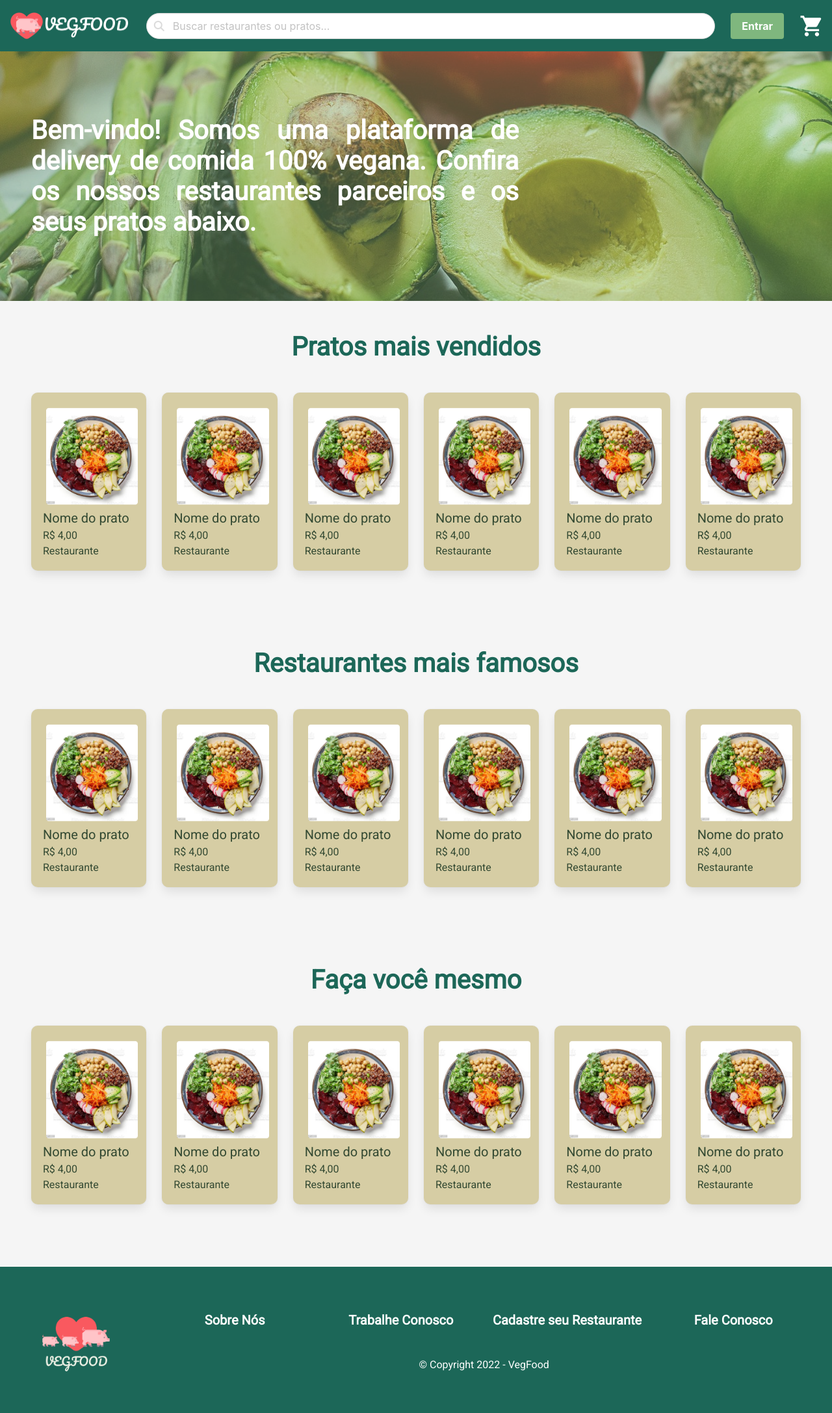
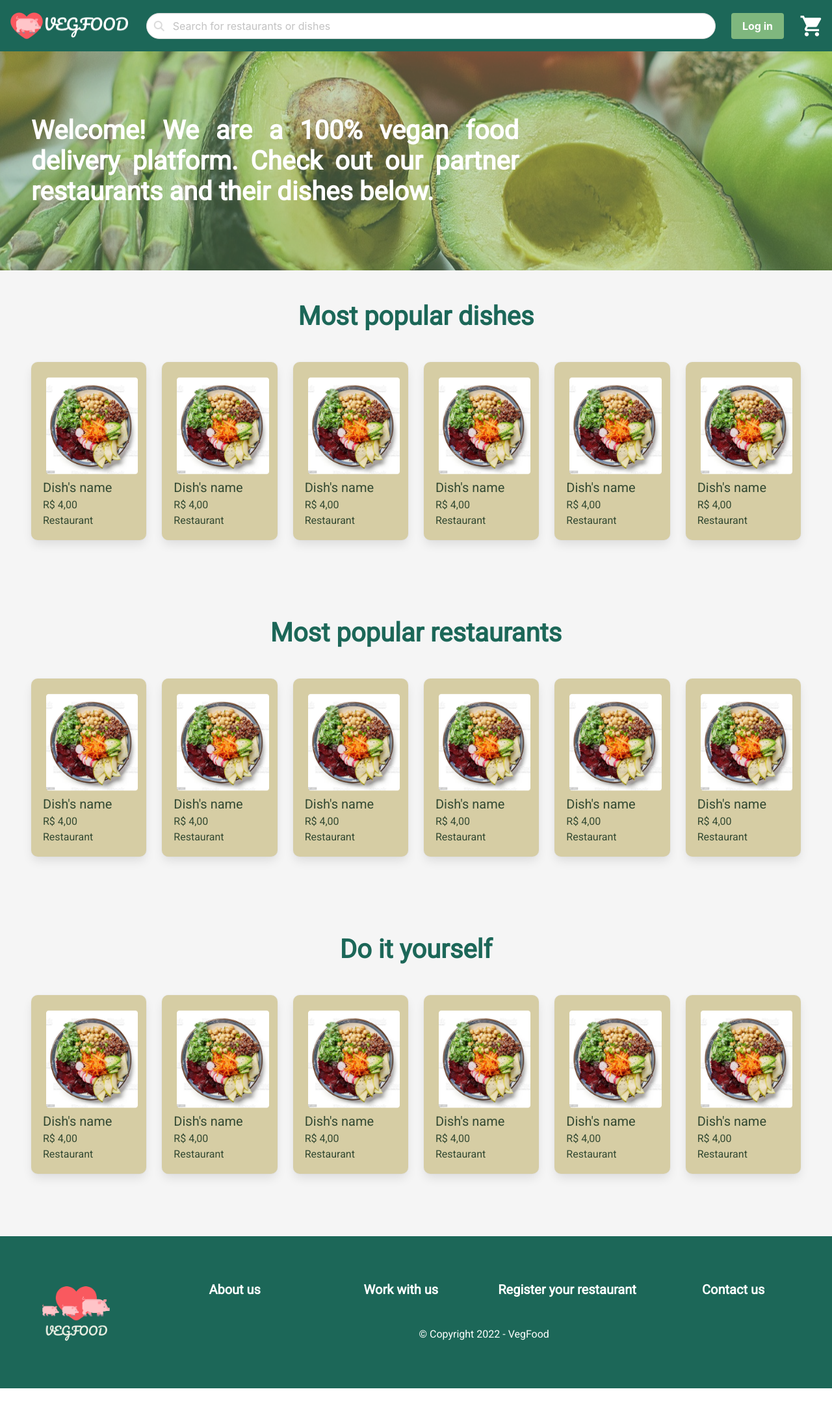
Before and after one commit to Tyago-Teoi/React-Vegfood, a React (Create React App) app: page / in a window 1280 px wide. Shown: the top 2174 px of the page at 65% size. After the commit the page ends 2136 px from the top, so only its background shows below. Built offline with nearby package versions, Linux system fonts and the light colour scheme.

Commit message:
Added internationalization to english

```diff
--- a/package.json
+++ b/package.json
@@ -8,6 +8,7 @@
     "@testing-library/user-event": "^13.5.0",
     "react": "^18.2.0",
     "react-dom": "^18.2.0",
+    "react-intl": "^6.2.1",
     "react-scripts": "5.0.1",
     "web-vitals": "^2.1.4"
   },
--- a/src/components/Card/Card.js
+++ b/src/components/Card/Card.js
@@ -1,4 +1,5 @@
 import "./Card.css";
+import { FormattedMessage } from "react-intl";
 import dish from "./dish-image.png";
 
 const Card = () => {
@@ -7,9 +8,13 @@ const Card = () => {
       <div className="card is-flex is-justify-content-center">
         <div className="content">
           <img className="image" src={dish} alt="The dish"></img>
-          <div className="txt_larger">Nome do prato</div>
+          <div className="txt_larger">
+            <FormattedMessage id="card.dish-name" />
+          </div>
           <div className="txt_smaller">R$ 4,00</div>
-          <div className="txt_smaller">Restaurante</div>
+          <div className="txt_smaller">
+            <FormattedMessage id="card.restaurant-name" />
+          </div>
         </div>
       </div>
     </a>
--- a/src/components/Footer/Footer.js
+++ b/src/components/Footer/Footer.js
@@ -1,4 +1,5 @@
 import "./Footer.css";
+import { FormattedMessage } from "react-intl";
 
 function Footer() {
   const currYear = new Date().getFullYear();
@@ -19,16 +20,24 @@ function Footer() {
         <div className="has-text-centered tile is-vertical is-parent">
           <div className="tile pd-3">
             <div className="tile is-child is-flex is-align-items-center is-justify-content-center">
-              <a href="/" className="page-link">Sobre Nós</a>
+              <a href="/" className="page-link">
+                <FormattedMessage id="footer.about-us" />
+              </a>
             </div>
             <div className="tile is-child is-flex is-align-items-center is-justify-content-center">
-              <a href="/" className="page-link">Trabalhe Conosco</a>
+              <a href="/" className="page-link">
+                <FormattedMessage id="footer.work-with-us" />
+              </a>
             </div>
             <div className="tile is-child is-flex is-align-items-center is-justify-content-center">
-              <a href="/" className="page-link">Cadastre seu Restaurante</a>
+              <a href="/" className="page-link">
+                <FormattedMessage id="footer.register-restaurant" />
+              </a>
             </div>
             <div className="tile is-child is-flex is-align-items-center is-justify-content-center">
-              <a href="/" className="page-link">Fale Conosco</a>
+              <a href="/" className="page-link">
+                <FormattedMessage id="footer.contact-us" />
+              </a>
             </div>
           </div>
           <div className="tile">
--- a/src/components/NavBar/NavBar.js
+++ b/src/components/NavBar/NavBar.js
@@ -1,7 +1,9 @@
 import React, { useState } from "react";
+import { FormattedMessage, useIntl  } from "react-intl";
 import "./NavBar.css";
 
 function NavBar() {
+  const intl = useIntl();
   const [isBurgerActive, setIsBurgerActive] = useState(false);
 
   const activateBurger = () => setIsBurgerActive((prev) => !prev);
@@ -43,7 +45,7 @@ function NavBar() {
               <input
                 className="input is-rounded"
                 type="text"
-                placeholder="Buscar restaurantes ou pratos..."
+                placeholder={intl.formatMessage({id: "nav.search"})}
               />
               <span className="icon is-small is-left">
                 <i className="fa-solid fa-magnifying-glass"></i>
@@ -55,21 +57,23 @@ function NavBar() {
             <span className="icon">
               <i className="fa-solid fa-right-to-bracket"></i>
             </span>
-            <span>Entrar</span>
+            <span><FormattedMessage id="nav.log-in" /></span>
           </a>
 
           <a href="/" className="navbar-item is-hidden-desktop">
             <span className="icon">
               <i className="fa-solid fa-cart-shopping"></i>
             </span>
-            <span>Carrinho</span>
+            <span><FormattedMessage id="nav.cart" /></span>
           </a>
         </div>
 
         <div className="is-hidden-touch navbar-end">
           <div className="navbar-item">
             <button className="login-btn button is-primary" id="login-btn">
-              <strong>Entrar</strong>
+              <strong>
+                <FormattedMessage id="nav.log-in" />
+              </strong>
             </button>
           </div>
           <div className="navbar-item highlight-on-hover">
--- a/src/index.js
+++ b/src/index.js
@@ -3,12 +3,28 @@ import ReactDOM from "react-dom/client";
 import "./index.css";
 import reportWebVitals from "./reportWebVitals";
 import Home from "./pages/Home/Home";
+import Portuguese from "./lang/pt.json";
+import English from "./lang/en.json";
+import { IntlProvider } from "react-intl";
+
+const locale = navigator.language;
+let lang;
+
+switch (locale) {
+  case "pt-BRa":
+    lang = Portuguese;
+    break;
+
+  default:
+    lang = English;
+    break;
+}
 
 const root = ReactDOM.createRoot(document.getElementById("root"));
 root.render(
-  <React.StrictMode>
-    <Home></Home>
-  </React.StrictMode>
+  <IntlProvider locale ={locale} messages={lang}>
+       <Home />
+   </IntlProvider>,
 );
 
 // If you want to start measuring performance in your app, pass a function
--- /dev/null
+++ b/src/lang/en.json
@@ -0,0 +1,15 @@
+{
+    "home.welcome": "Welcome! We are a 100% vegan food delivery platform. Check out our partner restaurants and their dishes below.",
+    "home.dishes-header": "Most popular dishes",
+    "home.restaurants-header": "Most popular restaurants",
+    "home.ingredients-header": "Do it yourself",
+    "footer.about-us": "About us",
+    "footer.work-with-us": "Work with us",
+    "footer.register-restaurant": "Register your restaurant",
+    "footer.contact-us": "Contact us",
+    "nav.log-in": "Log in",
+    "nav.cart": "Cart",
+    "nav.search": "Search for restaurants or dishes",
+    "card.dish-name": "Dish's name",
+    "card.restaurant-name": "Restaurant"
+}
--- /dev/null
+++ b/src/lang/pt.json
@@ -0,0 +1,15 @@
+{
+    "home.welcome": "Bem-vindo! Somos uma plataforma de delivery de comida 100% vegana. Confira os nossos restaurantes parceiros e os seus pratos abaixo.",
+    "home.dishes-header": "Pratos mais vendidos",
+    "home.restaurants-header": "Restaurantes mais famosos",
+    "home.ingredients-header": "Faça você mesmo",
+    "footer.about-us": "Sobre nós",
+    "footer.work-with-us": "Trabalhe conosco",
+    "footer.register-restaurant": "Cadastre seu restaurante",
+    "footer.contact-us": "Fale conosco",
+    "nav.log-in": "Entrar",
+    "nav.cart": "Carrinho",
+    "nav.search": "Buscar restaurantes ou pratos",
+    "card.dish-name": "Nome do prato",
+    "card.restaurant-name": "Restaurante"
+}
--- a/src/pages/Home/Home.js
+++ b/src/pages/Home/Home.js
@@ -2,6 +2,7 @@ import React from "react";
 import NavBar from "../../components/NavBar/NavBar";
 import Card from "../../components/Card/Card";
 import Footer from "../../components/Footer/Footer";
+import { FormattedMessage } from "react-intl";
 import "./Home.css";
 
 function ComponentName() {
@@ -10,15 +11,16 @@ function ComponentName() {
       <NavBar></NavBar>
       <section id="welcome" className="section">
         <p id="message">
-          Bem-vindo! Somos uma plataforma de delivery de comida 100% vegana.
-          Confira os nossos restaurantes parceiros e os seus pratos abaixo.
+          <FormattedMessage id="home.welcome" />
         </p>
       </section>
       <section
         id="popular-restaurants"
         className="section centered-section mb-5"
       >
-        <h1 className="title section-title mb-6">Pratos mais vendidos</h1>
+        <h1 className="title section-title mb-6">
+          <FormattedMessage id="home.dishes-header" />
+        </h1>
         <div className="columns is-multiline">
           <div className="column">
             <Card />
@@ -41,7 +43,9 @@ function ComponentName() {
         </div>
       </section>
       <section id="popular-dishes" className="section centered-section mb-5">
-        <h1 className="title section-title mb-6">Restaurantes mais famosos</h1>
+        <h1 className="title section-title mb-6">
+          <FormattedMessage id="home.restaurants-header" />
+        </h1>
         <div className="columns is-multiline">
           <div className="column">
             <Card />
@@ -64,7 +68,9 @@ function ComponentName() {
         </div>
       </section>
       <section id="ingredients" className="section centered-section mb-5">
-        <h1 className="title section-title mb-6">Faça você mesmo</h1>
+        <h1 className="title section-title mb-6">
+          <FormattedMessage id="home.ingredients-header" />
+        </h1>
         <div className="columns is-multiline">
           <div className="column">
             <Card />
```
Also changed, not shown: src/App.js (deleted, +0 -29 lines), 1 other file (tests, documents, lock files or other folders).
